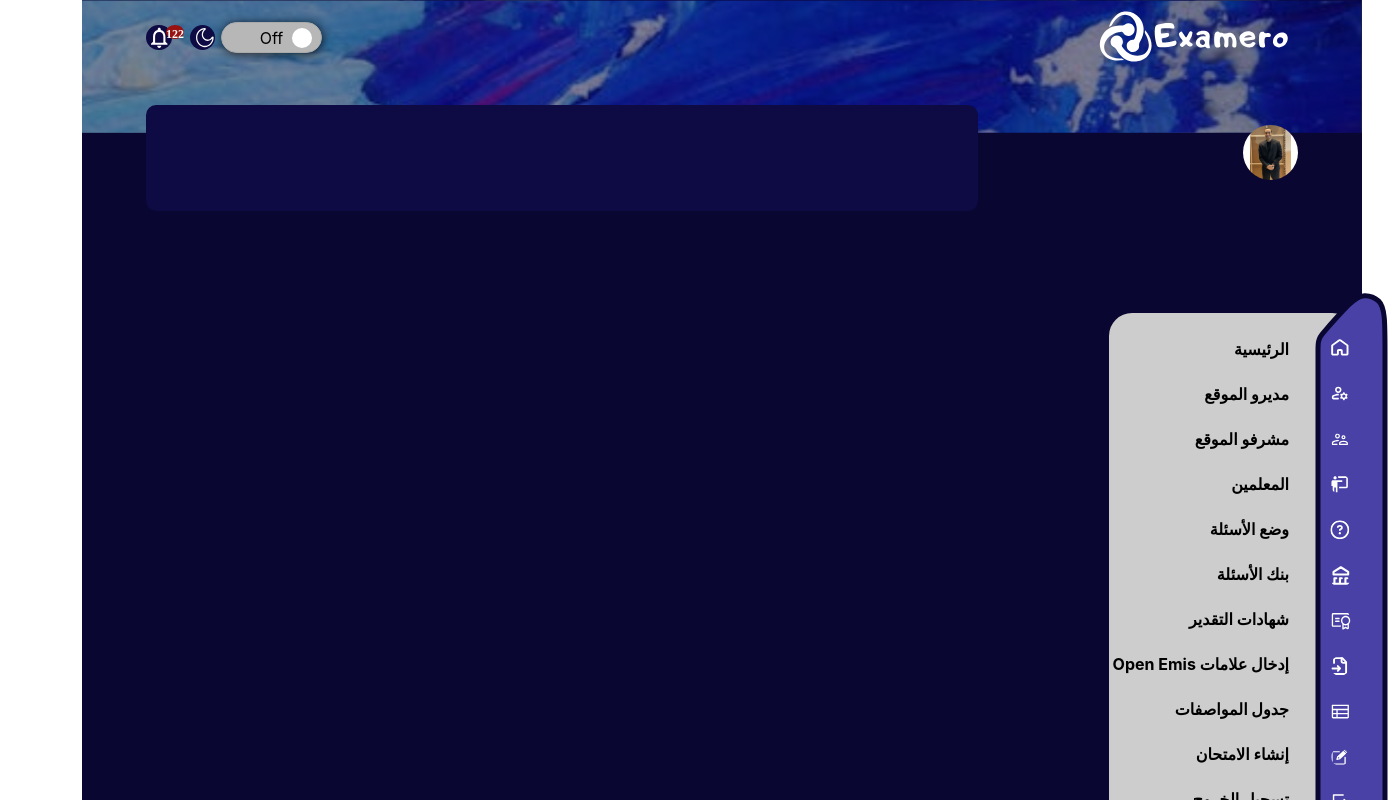
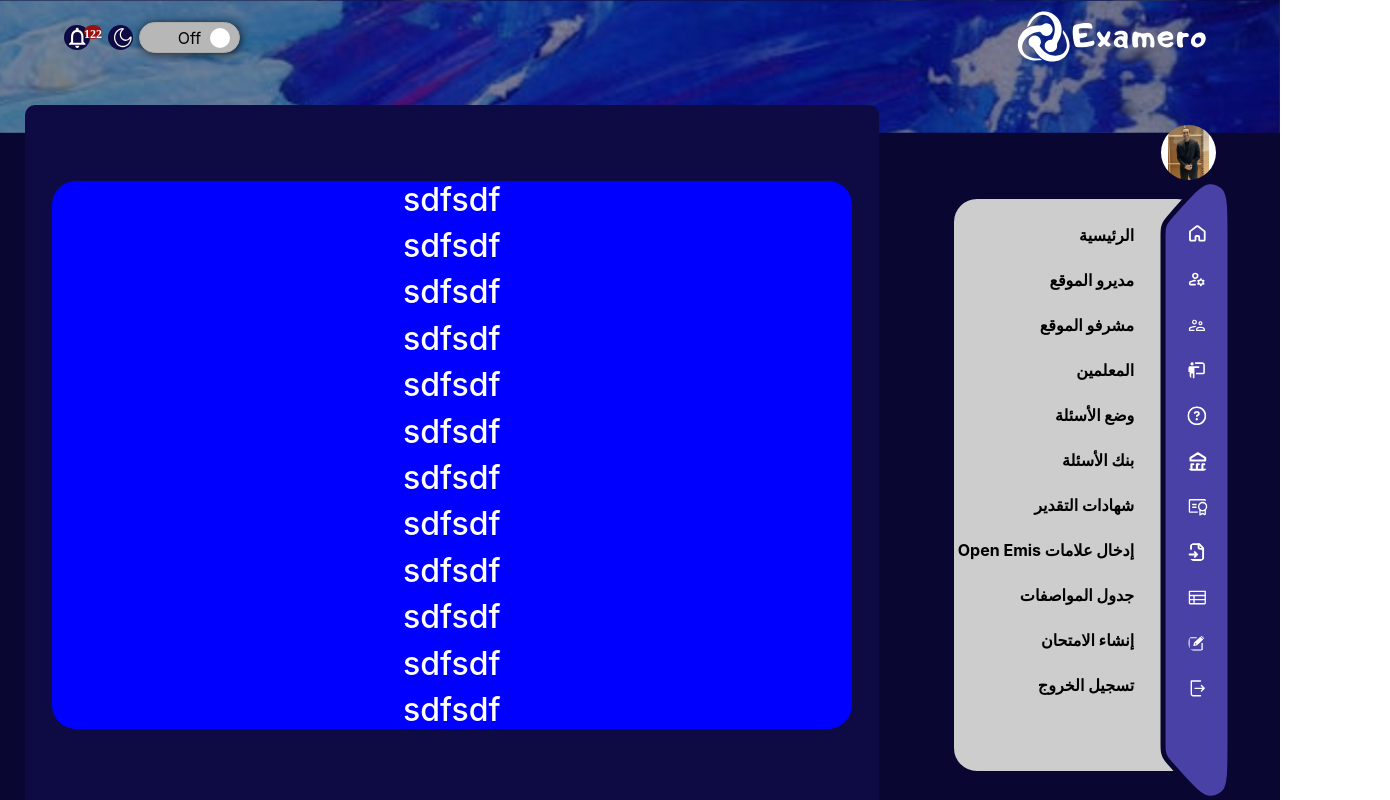
Before and after one commit to kasemsaad/Examero_react.js, a React (Create React App) app: page /b in a window 1280 px wide. Shown: the top 800 px of the page, 1390 px wide, since content can reach past the window. Built offline with nearby package versions, Linux system fonts and the light colour scheme.

Commit message:
done full screen

```diff
--- a/src/App.js
+++ b/src/App.js
@@ -6,22 +6,18 @@ import J from './common/j/j';
 import Log from './common/j/log';
 import AccountSetting from './dashboard/Account-settting/AccountSetting';
 import { BrowserRouter, Route, Routes } from "react-router-dom";
-import Strcture from './strcture';
 
 function App(props) {
   return (
     <div className="App">
       <BrowserRouter>
-        <div className='container'>
           <Routes>
-            <Route path="/Strcture" element={<Strcture />} />
-            <Route path='/' element={<LayoutComp/>}>
+        <Route path='/' element={<LayoutComp/>}>
         <Route index element={<Log/>} />
         <Route path='/login' element={<J/>}/>
         <Route path='/b' element={<AccountSetting/>}/>
           </Route>
           </Routes>
-        </div>
       </BrowserRouter>
     </div>
   );
--- a/src/common/sidebar/structure.jsx
+++ b/src/common/sidebar/structure.jsx
@@ -18,20 +18,19 @@ function SidebarFullscreen() {
   };
   const id=localStorage.getItem("sidbarId");
   return (
-    <div className=" mt-4 ">
+    <>
 
         {/* --------------sidbar------------- */}
-      <div  dir="rtl" >
-        <div className="sidbar p-0 " >
-          <div className="sidbarSidbar mb-3">
-          <ul className="pt-4">
+        <div className="sidbar p-0 " dir="rtl" >
+          <div className="sidbarSidbar ">
+          <ul className="pt-4 ps-4">
             <li className={`Icon  ${id === "1" ? "bgIcon":" "}`}>
               <Link to="/log" onClick={() => setId(1)} >
               <img  src={homeIcon} alt="الرئيسية" />
               </Link>
             </li>
             <li className={`Icon  ${id === "2" ? "bgIcon":" "}`}>
-            <Link  to="/" onClick={() => setId(2)} >
+            <Link  to="/log" onClick={() => setId(2)} >
             <img style={{ width: 20 , height:20 }} src={manage_accounts_outline_rounded} alt="مديرو الموقع" />
               </Link>
             </li>
@@ -127,8 +126,7 @@ function SidebarFullscreen() {
           </ul>
         </div>
 
-      </div>
-    </div>
+            </>
   );
 }
 
--- a/src/common/sidebar/style.css
+++ b/src/common/sidebar/style.css
@@ -1,20 +1,3 @@
-
-
-
-
-
-
-
-
-
-
-
-
-
-
-
-
-
 :root{
   --gray:#CDCDCD;
   --darkblue: #090631;
@@ -95,7 +78,7 @@ ul{
 }
 .sidbar  .sidbarUl{
   padding-right: 50px;
-  width: 120%;
+  width: 108%;
 }
 .sidbar  ul li {
   padding: 0px;
--- a/src/dashboard/Account-settting/AccountSetting.jsx
+++ b/src/dashboard/Account-settting/AccountSetting.jsx
@@ -5,9 +5,20 @@ import SidebarFullscreen from '../../common/sidebar/structure';
   return (
     <>
 
-    <div className='container container_edit' >
+    <div className='container container_edit ' >
+<h2>sdfsdf</h2>
+<h2>sdfsdf</h2>
+<h2>sdfsdf</h2>
+<h2>sdfsdf</h2>
+<h2>sdfsdf</h2>
+<h2>sdfsdf</h2>
+<h2>sdfsdf</h2>
+<h2>sdfsdf</h2>
+<h2>sdfsdf</h2>
+<h2>sdfsdf</h2>
+<h2>sdfsdf</h2>
+<h2>sdfsdf</h2>
 </div>
-
     </>
   )
 }
--- a/src/layout/layoutComp/layoutComp.jsx
+++ b/src/layout/layoutComp/layoutComp.jsx
@@ -3,29 +3,39 @@ import Header from '../../common/header/header';
 import { Outlet } from 'react-router-dom';
 import AccountSetting from '../../dashboard/Account-settting/AccountSetting';
 import SidebarFullscreen from '../../common/sidebar/structure';
+import "./style.css"
 
-
- function LayoutComp() {
+function LayoutComp() {
   return (
     <>
-    <section className="all_page" style={{ backgroundColor: "#090631", position: "absolute",
-zIndex: -3333333333, height: "auto", width: "100%",
-        border: "1px",  }}>
-         < Header/>
-
-        <div className='container' style={{maxWidth: "65%", color:"white",
-backgroundColor:"#0E0A43", marginLeft: "64px", borderRadius: "10px", position: "relative",top: "20px",overflow:"auto",marginBottom:"115px"}}>
-
-        <Outlet/>
+      <section className="all_page " style={{
+        backgroundColor: "#090631", position: "absolute",
+        zIndex: -3333333333, height: "auto", width: "100%",
+        border: "1px",
+      }}>
+        < Header />
+        <div className='home' style={{height: 800 }} >
+          <div className='block row ' dir='rtl' >
+            <div className='col-md-3 me-5' dir="rtl">
+              <SidebarFullscreen />
+              </div>
+                <div className='form col-md-9 '>
+                   <div
+                      style={{
+                        maxWidth: "100%",
+                        color: "white",
+                        backgroundColor: "#0E0A43",
+                        borderRadius: "10px",
+                        position: "relative",
+                        top: "-15px",
+                        overflow: "auto",
+                        }}>
+                      <Outlet />
+                   </div>
+                </div>
+            </div>
         </div>
-
-
-
-        <div style={{position:"relative",right:0}}>
-  <SidebarFullscreen/>
-
-  </div>
-</section>
+    </section>
     </>
   )
 }
--- /dev/null
+++ b/src/layout/layoutComp/style.css
@@ -0,0 +1,16 @@
+.home{
+    display: flex;
+    align-items: center;
+    justify-content: center;
+}
+.block{
+    width: 98%;
+    display: flex;
+    align-items: center;
+    justify-content: space-between;
+
+}
+.form{
+    width: 70%;
+
+}
```
Also changed, not shown: 1 other file (tests, documents, lock files or other folders).
